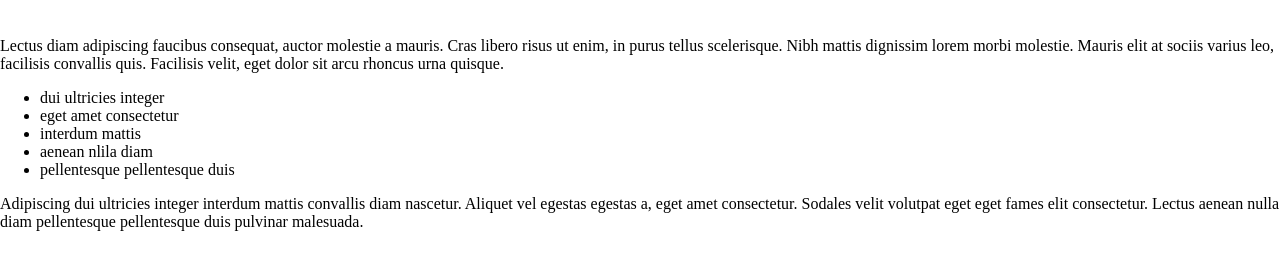
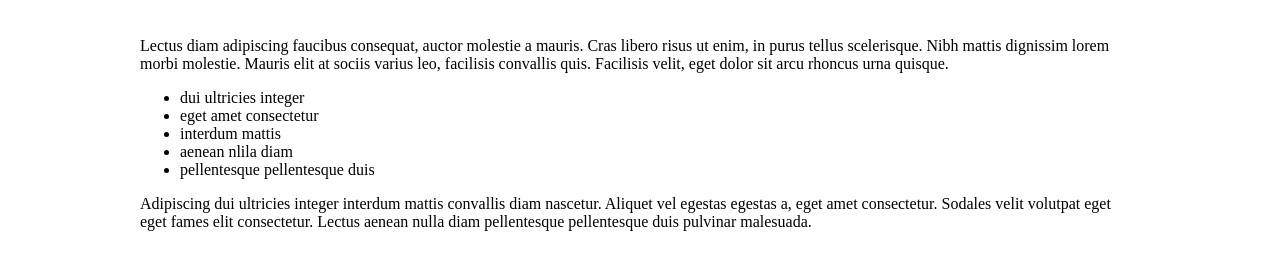
Before and after one commit to lee-injae/scrimba, a plain HTML site: page HTMLnCSSChallenges/6/index.html in a window 1280 px wide. Shown: the part 265-532 px from the top of the page. Drawn offline with Linux system fonts and the light colour scheme.

Commit message:
challenge 8 finished

```diff
--- a/HTMLnCSSChallenges/6/css/style.css
+++ b/HTMLnCSSChallenges/6/css/style.css
@@ -26,6 +26,12 @@ h1{
     color: white
 }
 
+.container{
+    max-width: 1000px;
+    margin: 0 auto;
+    padding: 0 20px;
+}
+
 /* h1{
     background-color: #281B2D;
     color: #fff;
--- a/HTMLnCSSChallenges/6/index.html
+++ b/HTMLnCSSChallenges/6/index.html
@@ -10,6 +10,7 @@
         </header>
 
         <main>
+            <div class="container">
                 <section class="main-content">
                     <h2 class="subheading">Lizards are <span class="white-text">awesome</span></h2>
                     <p>Lectus diam adipiscing faucibus consequat, auctor molestie a mauris. Cras libero risus ut enim, in purus tellus scelerisque. Nibh mattis dignissim lorem morbi molestie. Mauris elit at sociis varius leo, facilisis convallis quis. Facilisis velit, eget dolor sit arcu rhoncus urna quisque.</p>
@@ -46,6 +47,7 @@
                         <li>i</li>
                     </ol>
                 </aside>
+            </div>
         </main>
     </body>
 </html>
```
Lines whose indentation alone changed are shown as unchanged.
